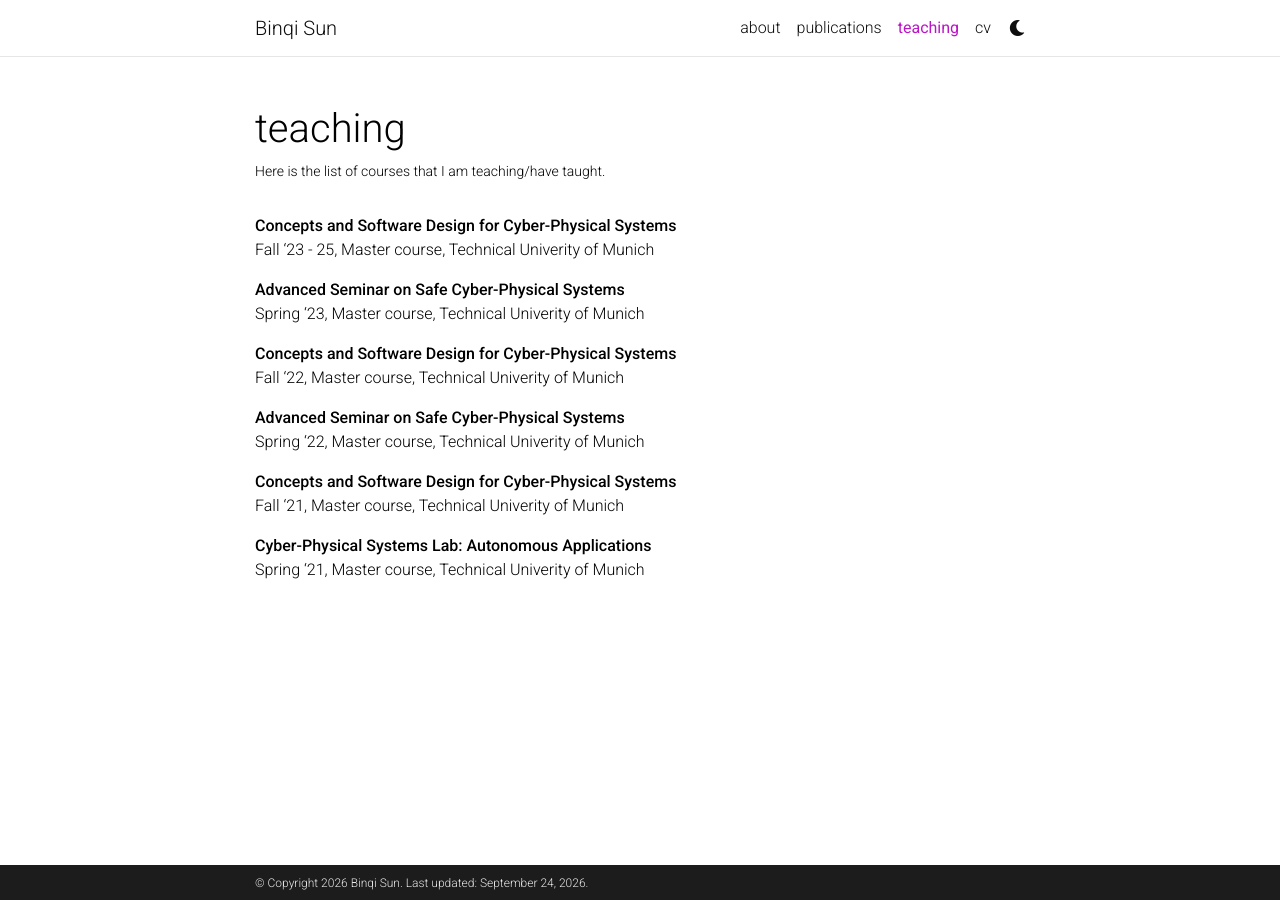
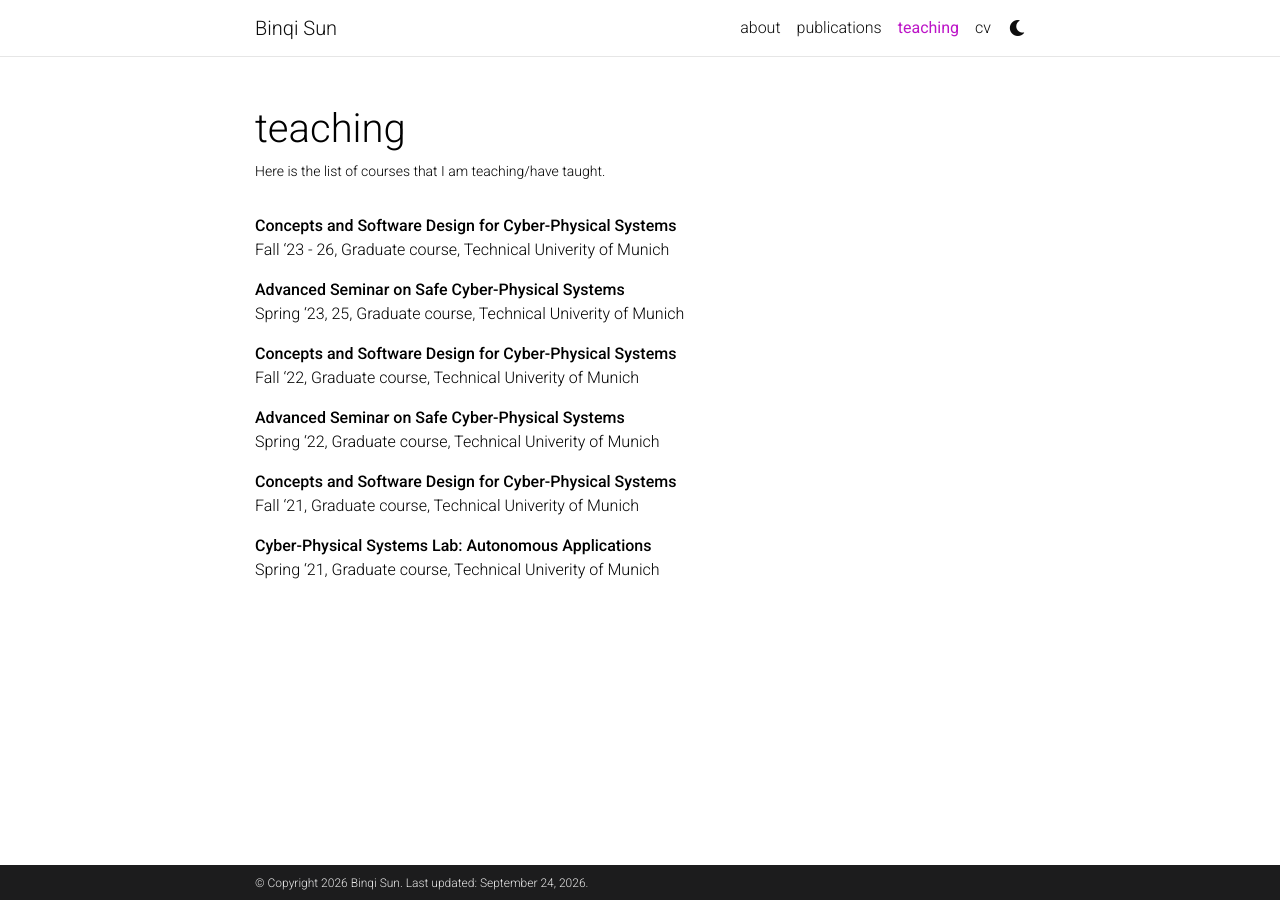
Before and after one commit to binqi-sun/binqi-sun.github.io, a Jekyll site: the page built from _pages/teaching.md, in a window 1280 px wide. Built offline with Jekyll 4.4.1, drawn with Linux system fonts in a browser that asks for light colours; comment, search, counter and statistics services are not loaded; a style sheet for code colours, icons or effects is not loaded.

Commit message:
update teaching

```diff
--- a/_data/cv.yml
+++ b/_data/cv.yml
@@ -56,10 +56,10 @@
         - Highest doctoral dissertation distinction, summa cum laude, Technical University of Munich
     - year: 2025
       items:
-        - Best Paper Award, International Conference on Distributed Computing in Smart Systems and the Internet of Things (DCOSS-IoT)
+        - Best Paper Award, International Conference on Distributed Computing in Smart Systems and the Internet of Things (DCOSS-IoT), IEEE
     - year: 2023
       items:
-        - Best Paper Award, International Conference on Real-Time Networks and Systems (RTNS)
+        - Best Paper Award, International Conference on Real-Time Networks and Systems (RTNS), ACM
     - year: 2021
       items:
         - Stars of Tomorrow Award issued by Microsoft Research Lab Asia
--- a/_pages/teaching.md
+++ b/_pages/teaching.md
@@ -8,22 +8,22 @@ nav_order: 4
 ---
 
 **Concepts and Software Design for Cyber-Physical Systems**<br>
-Fall '23 - 25, Master course, Technical Univerity of Munich<br>
+Fall '23 - 26, Graduate course, Technical Univerity of Munich<br>
 
 **Advanced Seminar on Safe Cyber-Physical Systems**<br>
-Spring '23, Master course, Technical Univerity of Munich<br>
+Spring '23, 25, Graduate course, Technical Univerity of Munich<br>
 
 **Concepts and Software Design for Cyber-Physical Systems**<br>
-Fall '22, Master course, Technical Univerity of Munich<br>
+Fall '22, Graduate course, Technical Univerity of Munich<br>
 
 **Advanced Seminar on Safe Cyber-Physical Systems**<br>
-Spring '22, Master course, Technical Univerity of Munich<br>
+Spring '22, Graduate course, Technical Univerity of Munich<br>
 
 **Concepts and Software Design for Cyber-Physical Systems**<br>
-Fall '21, Master course, Technical Univerity of Munich<br>
+Fall '21, Graduate course, Technical Univerity of Munich<br>
 
 **Cyber-Physical Systems Lab: Autonomous Applications**<br>
-Spring '21, Master course, Technical Univerity of Munich<br>
+Spring '21, Graduate course, Technical Univerity of Munich<br>
 
 
 <!-- For now, this page is assumed to be a static description of your courses. You can convert it to a collection similar to `_projects/` so that you can have a dedicated page for each course.
```
